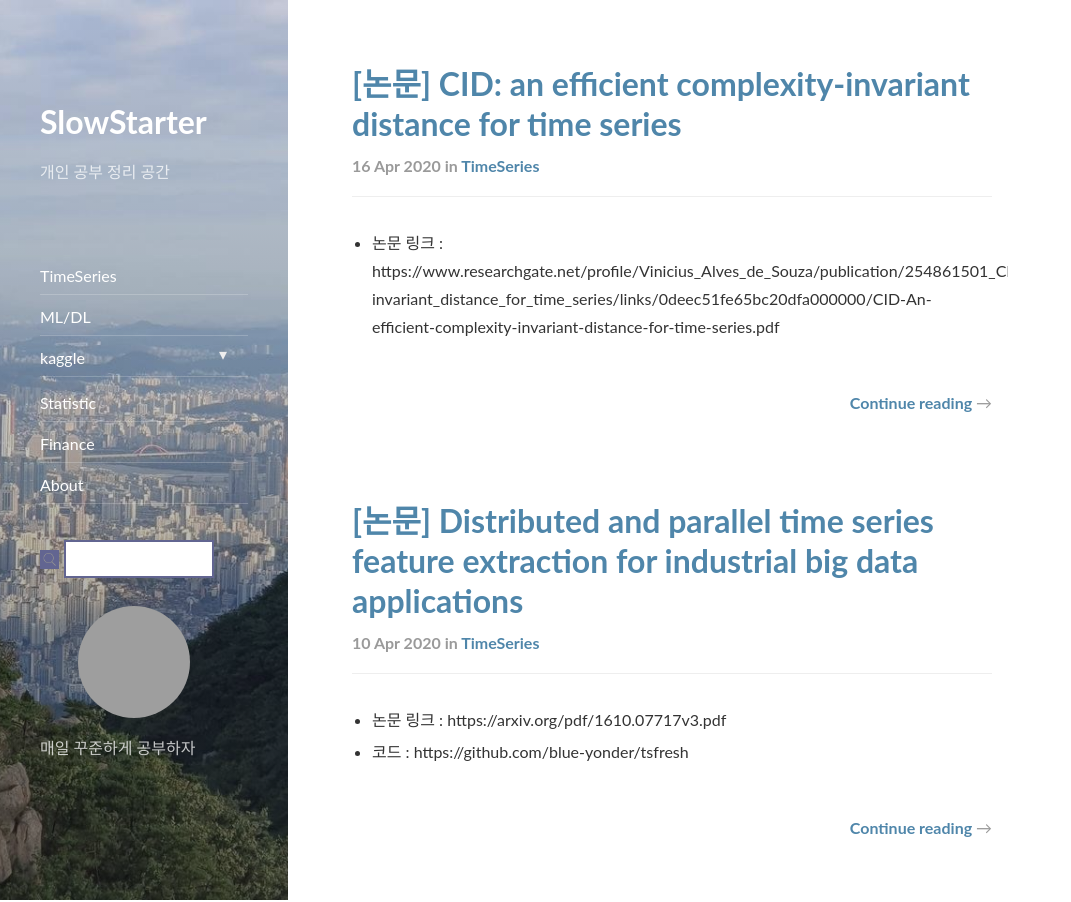
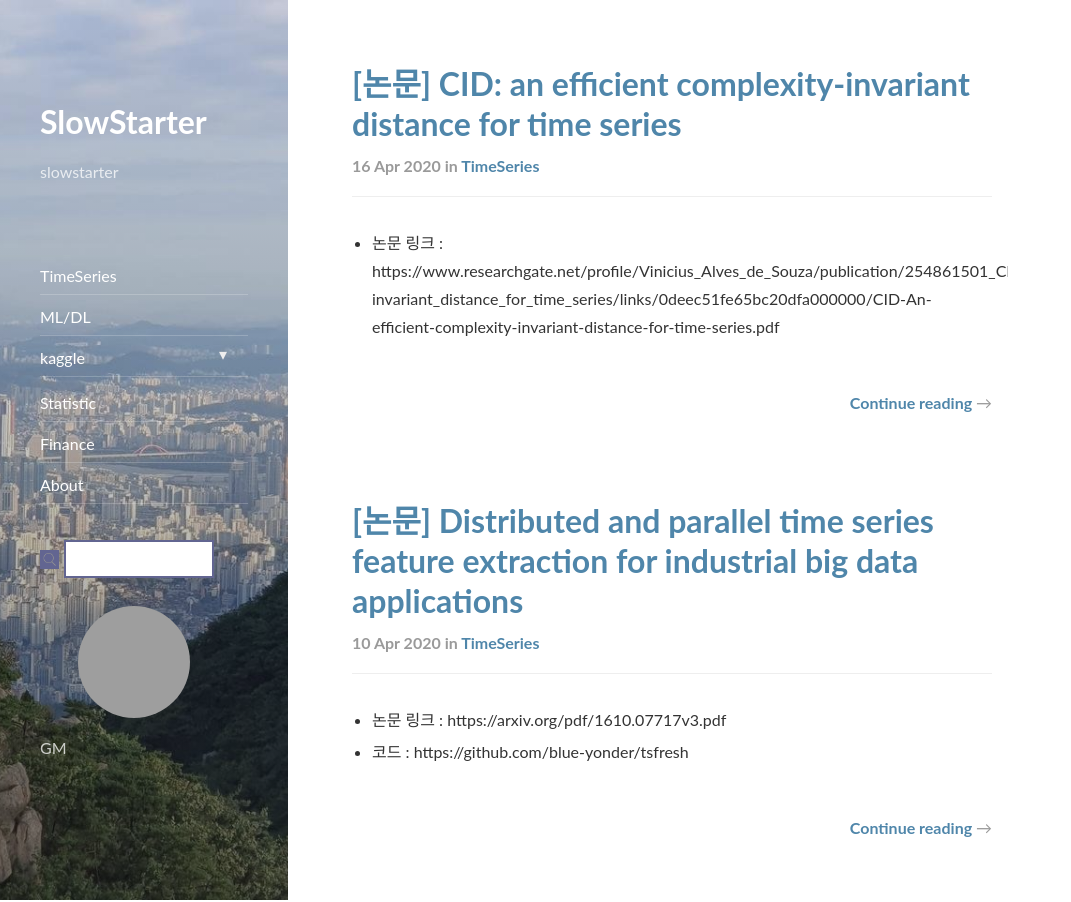
Before and after one commit to seonghun91/seonghun91.github.io, a Jekyll site: the page built from index.html, in a window 1280 px wide. Shown: the top 902 px of the page, without its empty margins (0-1071 px from the left). Built offline with Jekyll 4.4.1, drawn with Linux system fonts in a browser that asks for light colours; nearby versions of some CDN libraries; the list of posts is cut into pages by our own code; grey boxes are pictures that could not be loaded.

Commit message:
Update _config.yml

```diff
--- a/_config.yml
+++ b/_config.yml
@@ -13,12 +13,12 @@ url:                 https://seonghun91.github.io
 baseurl:             ""
 
 # A very short description of your page
-tagline:             "개인 공부 정리 공간"
+tagline:             "slowstarter"
 
 # A short description of the page, used in the sidebar and as fallback for the meta description tag.
 # Markdown enabled, but don't use more than one paragraph (enforced by `>`)
 description:         >
-      매일 꾸준하게 공부하자
+      GM
 
 # This should be the same author as first entry in `_data/authors.yml`
 author:
```
